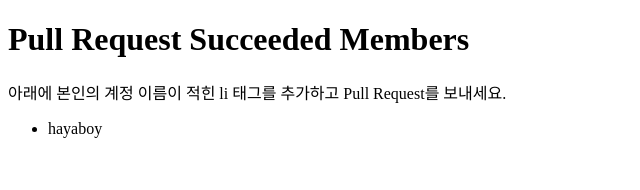
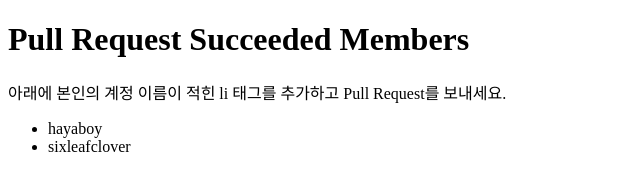
Before and after one commit to onerain5120/collaboEx1, a plain HTML site: page index.html in a window 1280 px wide. Shown: the whole page, without its empty margins (0-640 px from the left). Drawn offline with Linux system fonts and the light colour scheme.

Commit message:
Ex add_username

```diff
--- a/index.html
+++ b/index.html
@@ -8,6 +8,7 @@
     </p>
     <ul>
         <li>hayaboy</li>
+        <li>sixleafclover</li>
     </ul>
 </body>
 
```
